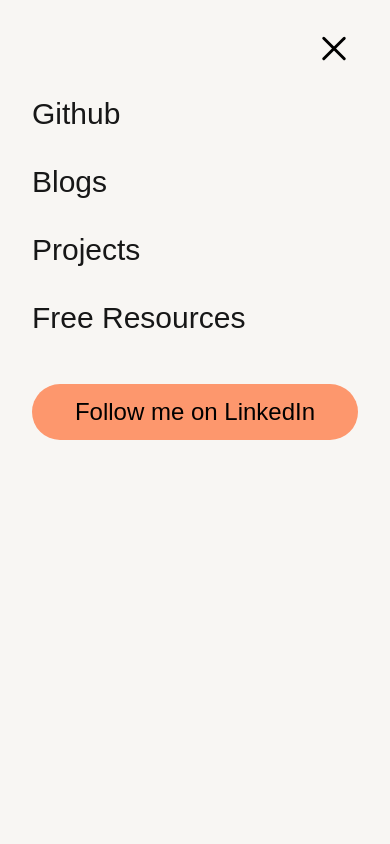
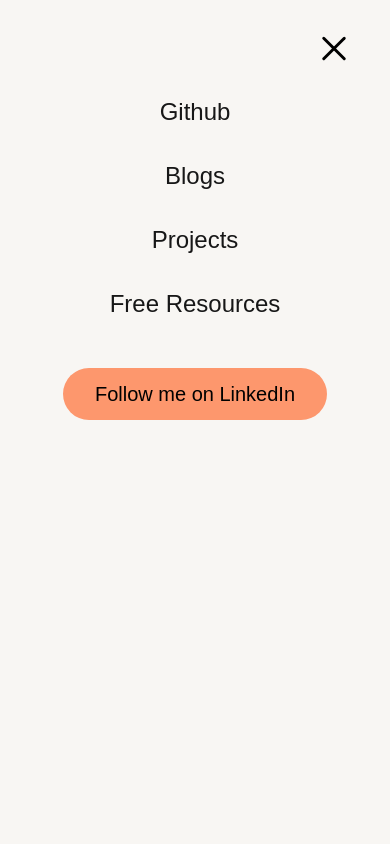
Before and after one commit to ronythankachan/ronythankachan.com, a Next.js app: page / in a window 390 px wide. Both pictures are taken after a click on the button 332 px from the left and 72 px from the top of the page. Shown: the top 844 px of the page. Built offline with nearby package versions, Linux system fonts and the light colour scheme.

Commit message:
Mobile menu style fix

```diff
--- a/app/components/MobileMenu.tsx
+++ b/app/components/MobileMenu.tsx
@@ -42,43 +42,43 @@
 
         {/* Scrollable Content */}
         <div className="h-full overflow-y-auto pt-24 px-8 pb-8">
-          <div className="flex flex-col gap-8">
+          <div className="flex flex-col gap-8 items-center w-full">
             {mainNavLinks.map((link) => (
               <Link
                 key={link.label}
                 href={link.href}
-                className="text-3xl hover:underline"
+                className="text-2xl hover:underline text-center"
                 onClick={onClose}
               >
                 {link.label}
               </Link>
             ))}
 
-            <div className="relative">
+            <div className="relative flex flex-col items-center w-full">
               <button
                 onClick={onResourcesClick}
-                className="text-3xl text-left hover:underline"
+                className="text-2xl text-center hover:underline"
               >
                 Free Resources
               </button>
 
               {/* Inline Resources Dropdown for Mobile */}
               {isResourcesOpen && (
-                <div className="mt-4 bg-white rounded-3xl p-8">
-                  <div className="flex flex-col gap-8">
+                <div className="mt-4 bg-white rounded-3xl p-8 mx-2 w-[calc(100%-1rem)]">
+                  <div className="flex flex-col gap-8 items-center w-full">
                     <ResourceList
                       title="Browse by type:"
                       items={resourceTypes}
-                      textSize="text-xl"
+                      textSize="text-lg"
                     />
                     <ResourceList
                       title="Browse by topic:"
                       items={resourceTopics}
-                      textSize="text-xl"
+                      textSize="text-lg"
                     />
                     <Link
                       href="/all-categories"
-                      className="text-xl underline underline-offset-4"
+                      className="text-lg underline underline-offset-4 text-center"
                     >
                       all categories →
                     </Link>
@@ -88,7 +88,7 @@
             </div>
             <Link
               href="https://www.linkedin.com/in/ronythankachan"
-              className="bg-[#fd976d] text-black px-8 py-3 rounded-full hover:bg-[#fcd56b] transition-colors text-2xl text-center mt-4"
+              className="bg-[#fd976d] text-black px-8 py-3 rounded-full hover:bg-[#fcd56b] transition-colors text-xl text-center mt-4"
               onClick={onClose}
               target="_blank"
               rel="noopener noreferrer"
```
